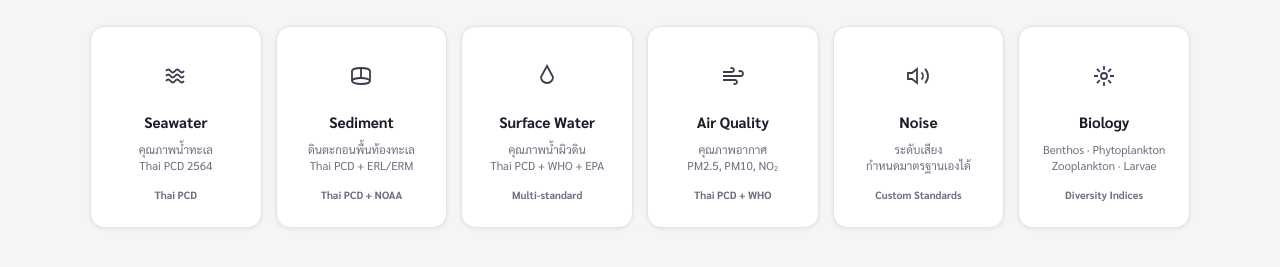
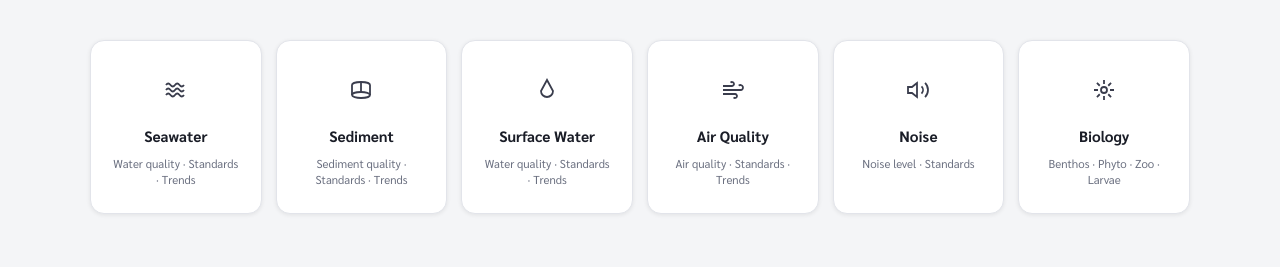
Before and after one commit to Noppharut-K/aer-tool, a website built with Vite: page index.html in a window 1280 px wide. Shown: the part 463-730 px from the top of the page. Built offline with nearby package versions, Linux system fonts and the light colour scheme.

Commit message:
Update home page cards - remove standard badges, update descriptions

```diff
--- a/index.html
+++ b/index.html
@@ -66,38 +66,32 @@
       <div class="tc tc-sea" data-tab="sea">
         <div class="tc-icon"><svg viewBox="0 0 24 24" fill="none" stroke="currentColor" stroke-width="1.8"><path d="M2 12c1.5-2 3-2 4.5 0s3 2 4.5 0 3-2 4.5 0 3 2 4.5 0"/><path d="M2 17c1.5-2 3-2 4.5 0s3 2 4.5 0 3-2 4.5 0 3 2 4.5 0"/><path d="M2 7c1.5-2 3-2 4.5 0s3 2 4.5 0 3-2 4.5 0 3 2 4.5 0"/></svg></div>
         <div class="tc-name">Seawater</div>
-        <div class="tc-sub">คุณภาพน้ำทะเล<br>Thai PCD 2564</div>
-        <span class="tc-pill">Thai PCD</span>
+        <div class="tc-sub">Water quality · Standards · Trends</div>
       </div>
       <div class="tc tc-sed" data-tab="sed">
         <div class="tc-icon"><svg viewBox="0 0 24 24" fill="none" stroke="currentColor" stroke-width="1.8"><ellipse cx="12" cy="17" rx="9" ry="3"/><path d="M3 17V7a9 3 0 0118 0v10"/><path d="M12 14V4"/></svg></div>
         <div class="tc-name">Sediment</div>
-        <div class="tc-sub">ดินตะกอนพื้นท้องทะเล<br>Thai PCD + ERL/ERM</div>
-        <span class="tc-pill">Thai PCD + NOAA</span>
+        <div class="tc-sub">Sediment quality · Standards · Trends</div>
       </div>
       <div class="tc tc-sw" data-tab="sw">
         <div class="tc-icon"><svg viewBox="0 0 24 24" fill="none" stroke="currentColor" stroke-width="1.8"><path d="M12 2L6 13a6 6 0 1012 0L12 2z"/></svg></div>
         <div class="tc-name">Surface Water</div>
-        <div class="tc-sub">คุณภาพน้ำผิวดิน<br>Thai PCD + WHO + EPA</div>
-        <span class="tc-pill">Multi-standard</span>
+        <div class="tc-sub">Water quality · Standards · Trends</div>
       </div>
       <div class="tc tc-air" data-tab="air">
         <div class="tc-icon"><svg viewBox="0 0 24 24" fill="none" stroke="currentColor" stroke-width="1.8"><path d="M9.59 4.59A2 2 0 1111 8H2m10.59 11.41A2 2 0 1014 16H2m15.73-8.27A2.5 2.5 0 1119.5 12H2"/></svg></div>
         <div class="tc-name">Air Quality</div>
-        <div class="tc-sub">คุณภาพอากาศ<br>PM2.5, PM10, NO₂</div>
-        <span class="tc-pill">Thai PCD + WHO</span>
+        <div class="tc-sub">Air quality · Standards · Trends</div>
       </div>
       <div class="tc tc-noise" data-tab="noise">
         <div class="tc-icon"><svg viewBox="0 0 24 24" fill="none" stroke="currentColor" stroke-width="1.8"><polygon points="11 5 6 9 2 9 2 15 6 15 11 19 11 5"/><path d="M15.54 8.46a5 5 0 010 7.07"/><path d="M19.07 4.93a10 10 0 010 14.14"/></svg></div>
         <div class="tc-name">Noise</div>
-        <div class="tc-sub">ระดับเสียง<br>กำหนดมาตรฐานเองได้</div>
-        <span class="tc-pill">Custom Standards</span>
+        <div class="tc-sub">Noise level · Standards</div>
       </div>
       <div class="tc tc-bio" data-tab="bio">
         <div class="tc-icon"><svg viewBox="0 0 24 24" fill="none" stroke="currentColor" stroke-width="1.8"><circle cx="12" cy="12" r="3"/><path d="M12 2v4M12 18v4M4.93 4.93l2.83 2.83M16.24 16.24l2.83 2.83M2 12h4M18 12h4M4.93 19.07l2.83-2.83M16.24 7.76l2.83-2.83"/></svg></div>
         <div class="tc-name">Biology</div>
         <div class="tc-sub">Benthos · Phytoplankton<br>Zooplankton · Larvae</div>
-        <span class="tc-pill">Diversity Indices</span>
       </div>
     </div>
   </div>
--- a/src/main.js
+++ b/src/main.js
@@ -103,12 +103,12 @@ function buildHome() {
   document.getElementById('home-sub').textContent   = isEN ? 'systematically' : 'อย่างมีระบบ';
   document.getElementById('home-desc').textContent  = isEN ? 'Select data type to analyze' : 'เลือกประเภทข้อมูลที่ต้องการวิเคราะห์';
   const cards = {
-    sea:   { name:'Seawater',      subTH:'คุณภาพน้ำทะเล<br>Thai PCD 2564',             subEN:'Seawater Quality<br>Thai PCD 2564' },
-    sed:   { name:'Sediment',      subTH:'ดินตะกอนพื้นท้องทะเล<br>Thai PCD + ERL/ERM', subEN:'Marine Sediment<br>Thai PCD + ERL/ERM' },
-    sw:    { name:'Surface Water', subTH:'คุณภาพน้ำผิวดิน<br>Thai PCD + WHO + EPA',     subEN:'Surface Water Quality<br>Thai PCD + WHO + EPA' },
-    air:   { name:'Air Quality',   subTH:'คุณภาพอากาศ<br>PM2.5, PM10, NO₂',            subEN:'Air Quality<br>PM2.5, PM10, NO₂' },
-    noise: { name:'Noise',         subTH:'ระดับเสียง<br>กำหนดมาตรฐานเองได้',            subEN:'Noise Level<br>Custom Standards' },
-    bio:   { name:'Biology',       subTH:'Benthos · Phytoplankton<br>Zooplankton · Larvae', subEN:'Benthos · Phytoplankton<br>Zooplankton · Larvae' },
+    sea:   { name:'Seawater',      subTH:'Water quality · Standards · Trends',  subEN:'Water quality · Standards · Trends' },
+    sed:   { name:'Sediment',      subTH:'Sediment quality · Standards · Trends', subEN:'Sediment quality · Standards · Trends' },
+    sw:    { name:'Surface Water', subTH:'Water quality · Standards · Trends',  subEN:'Water quality · Standards · Trends' },
+    air:   { name:'Air Quality',   subTH:'Air quality · Standards · Trends',    subEN:'Air quality · Standards · Trends' },
+    noise: { name:'Noise',         subTH:'Noise level · Standards',             subEN:'Noise level · Standards' },
+    bio:   { name:'Biology',       subTH:'Benthos · Phyto · Zoo · Larvae',      subEN:'Benthos · Phyto · Zoo · Larvae' },
   };
   document.querySelectorAll('.tc[data-tab]').forEach(card => {
     const cfg = cards[card.dataset.tab]; if (!cfg) return;
```
